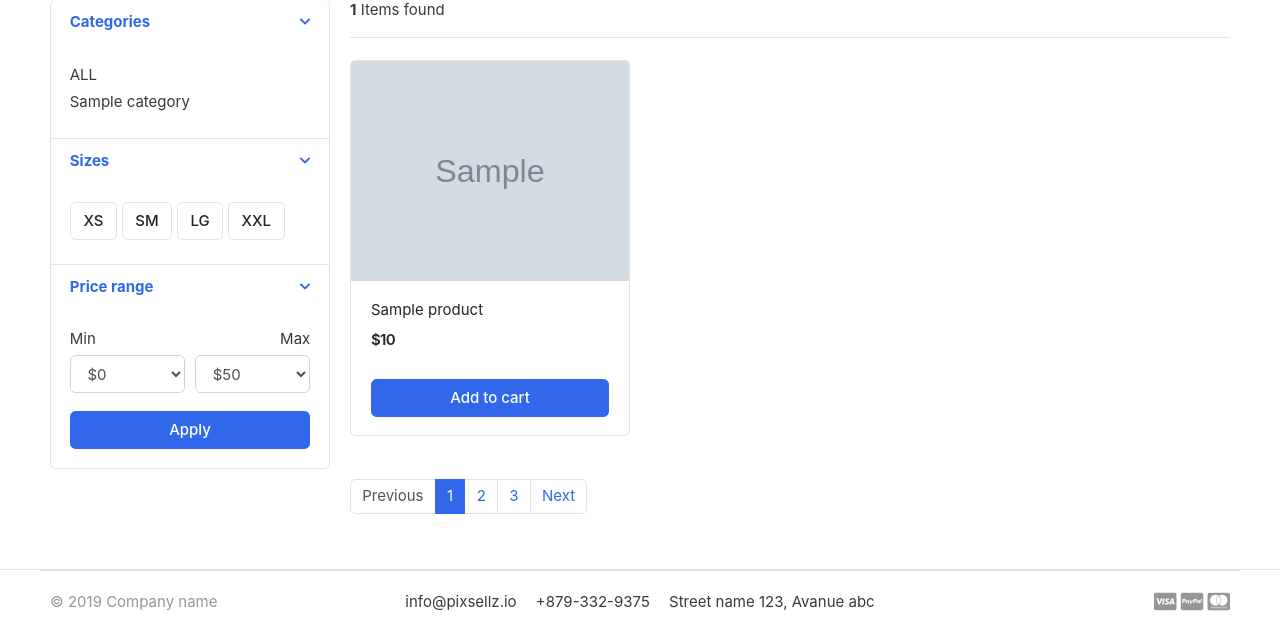
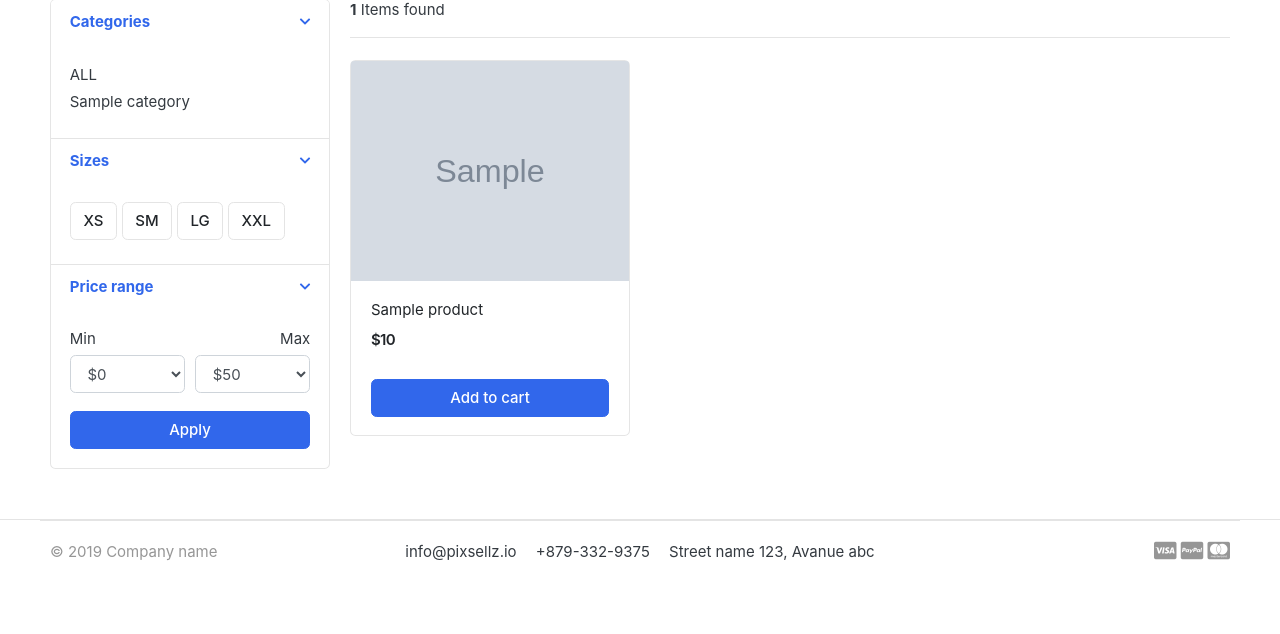
Before and after one commit to Hosung-Ahn/DJango-practice, a Django app: page /store/ in a window 1280 px wide. Shown: the part 295-929 px from the top of the page. After the commit the page ends 856 px from the top, so only its background shows below. Run offline with Django 4.2, Linux system fonts and the light colour scheme; tables that the repository leaves empty hold one stand-in row (values such as "Sample post"); grey boxes marked "Sample" are stand-in pictures; parts of the project's set-up code (start-up, migrations or seed data) failed here and were passed over; some libraries are stand-ins or nearby versions; some web fonts are replaced.

Commit message:
cart app : 페이지 별 재고 분류

```diff
--- a/ecommerce/store/views.py
+++ b/ecommerce/store/views.py
@@ -3,7 +3,7 @@ from category.models import Category
 from . import models
 from carts.models import CartItem
 from carts.views import _cart_id
-
+from django.core.paginator import EmptyPage, PageNotAnInteger, Paginator
 
 # Create your views here.
 
@@ -14,12 +14,18 @@ def store(request, category_slug=None) :
     if category_slug != None :
         categories = get_object_or_404(Category, slug=category_slug)
         products = models.Product.objects.all().filter(category=categories, is_available=True)
+        paginator = Paginator(products, 6)
+        page = request.GET.get('page')
+        paged_product = paginator.get_page(page)
         product_count = products.count()
     else :
         products = models.Product.objects.all().filter(is_available = True)
+        paginator = Paginator(products, 6)
+        page = request.GET.get('page')
+        paged_product = paginator.get_page(page)
         product_count = products.count()
 
-    context = {'products' : products,
+    context = {'products' : paged_product,
                'product_count' : product_count,}
 
     return render(request, 'store/store.html', context)
--- a/ecommerce/templates/store/store.html
+++ b/ecommerce/templates/store/store.html
@@ -154,13 +154,30 @@
 
 
     <nav class="mt-4" aria-label="Page navigation sample">
-      <ul class="pagination">
-        <li class="page-item disabled"><a class="page-link" href="#">Previous</a></li>
-        <li class="page-item active"><a class="page-link" href="#">1</a></li>
-        <li class="page-item"><a class="page-link" href="#">2</a></li>
-        <li class="page-item"><a class="page-link" href="#">3</a></li>
-        <li class="page-item"><a class="page-link" href="#">Next</a></li>
-      </ul>
+        {% if products.has_other_pages %}
+        <ul class="pagination">
+            {% if products.has_previous %}
+            <li class="page-item"><a class="page-link" href="?page={{products.previous_page_number}}">Previous</a></li>
+            {% else %}
+            <li class="page-item disabled"><a class="page-link" href="#">Previous</a></li>
+            {% endif %}
+
+            {% for i in products.paginator.page_range %}
+            {% if i == products.number %}
+            <li class="page-item active"><a class="page-link" href="?page={{i}}">{{i}}</a></li>
+            {% else %}
+            <li class="page-item"><a class="page-link" href="?page={{i}}">{{i}}</a></li>
+            {% endif %}
+            {% endfor %}
+
+          {% if products.has_next %}
+          <li class="page-item"><a class="page-link" href="?page={{products.next_page_number}}">Next</a></li>
+          {% else %}
+          <li class="page-item disabled"><a class="page-link" href="#">Next</a></li>
+          {% endif %}
+        </ul>
+        {% comment %} {% else %} {% endcomment %}
+        {% endif %}
     </nav>
 
         </main> <!-- col.// -->
```
